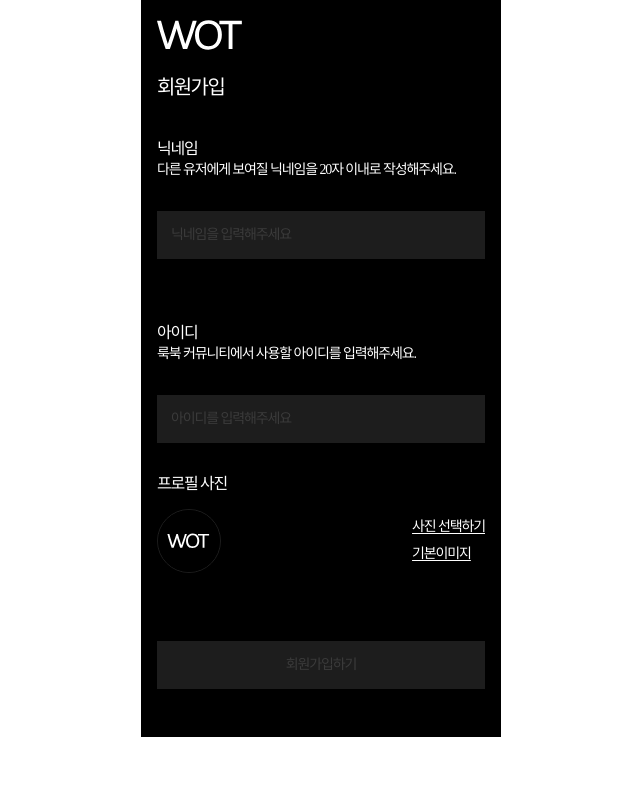
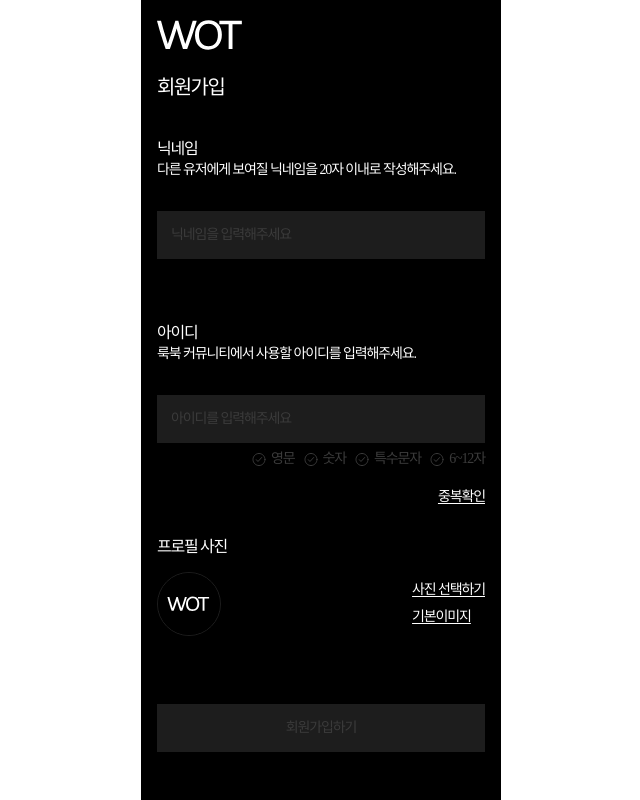
Before and after one commit to Coollaafi/Coollaafi_Frontend, a React (Create React App) app: page /join in a window 1280 px wide. Shown: the whole page, without its empty margins (319-959 px from the left). Built offline with nearby package versions, Linux system fonts and the light colour scheme; a web font is replaced by a local one.

Commit message:
feat: #2 유효성 검사를 위한 UI 추가

```diff
--- a/src/pages/join.tsx
+++ b/src/pages/join.tsx
@@ -9,6 +9,7 @@ import {
 } from 'styles/typography';
 import { useRef, useState } from 'react';
 import default_profile from '../assets/images/default-profile.svg';
+import { ReactComponent as CheckIcon } from '../assets/icons/circle-check.svg';
 
 const Container = styled.div`
   width: 360px;
@@ -65,6 +66,32 @@ const Input = styled.input`
   }
 `;
 
+const CheckBox = styled.div`
+  width: 100%;
+  display: flex;
+  flex-direction: row;
+  align-items: center;
+  justify-content: end;
+  gap: 8px;
+  margin: 8px 0 21px 0;
+`;
+
+const Check = styled.div`
+  display: flex;
+  flex-direction: row;
+  gap: 4px;
+  color: #3b3b3b;
+  .check {
+    stroke: #3b3b3b;
+  }
+`;
+
+const DuplicateCheck = styled.div`
+  width: 100%;
+  display: flex;
+  justify-content: end;
+`;
+
 const ProfileBox = styled.div`
   width: 100%;
   margin-bottom: 68px;
@@ -97,7 +124,7 @@ const BtnBox = styled.div`
   gap: 10px;
 `;
 
-const ImageBtn = styled.div`
+const TextBtn = styled.div`
   text-decoration: underline;
   text-underline-offset: 2px;
   cursor: pointer;
@@ -146,18 +173,41 @@ export default function JoinPage() {
             </Account_alert_reg>
           </InputTitleBox>
           <Input placeholder="아이디를 입력해주세요" />
+          <CheckBox>
+            <Check>
+              <CheckIcon />
+              <Account_alert_reg>영문</Account_alert_reg>
+            </Check>
+            <Check>
+              <CheckIcon />
+              <Account_alert_reg>숫자</Account_alert_reg>
+            </Check>
+            <Check>
+              <CheckIcon />
+              <Account_alert_reg>특수문자</Account_alert_reg>
+            </Check>
+            <Check>
+              <CheckIcon />
+              <Account_alert_reg>6~12자</Account_alert_reg>
+            </Check>
+          </CheckBox>
+          <DuplicateCheck>
+            <TextBtn>
+              <CTA_button_med>중복확인</CTA_button_med>
+            </TextBtn>
+          </DuplicateCheck>
         </IdInputBox>
         <ProfileBox>
           <Main_title_med>프로필 사진</Main_title_med>
           <ImageBox>
             <ShowImageBox src={imgFile ? imgFile : default_profile} />
             <BtnBox>
-              <ImageBtn onClick={handleClick}>
+              <TextBtn onClick={handleClick}>
                 <CTA_button_med>사진 선택하기</CTA_button_med>
-              </ImageBtn>
-              <ImageBtn onClick={() => setImgFile('')}>
+              </TextBtn>
+              <TextBtn onClick={() => setImgFile('')}>
                 <CTA_button_med>기본이미지</CTA_button_med>
-              </ImageBtn>
+              </TextBtn>
             </BtnBox>
             <HiddenBtn
               type="file"
```
Also changed, not shown: src/assets/icons/circle-check.svg (added).
